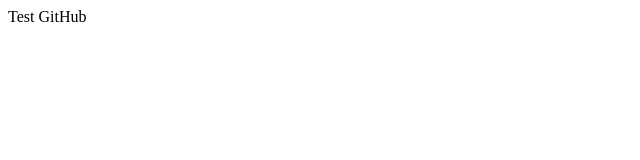
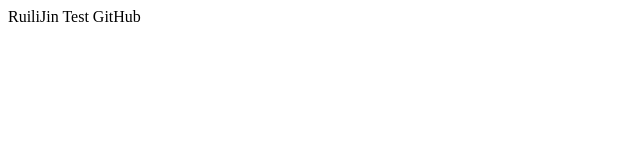
Before and after one commit to Kong-T/Practical-training, a plain HTML site: page web/index.html in a window 1280 px wide. Shown: the full height of the page, 0-640 px from the left. Drawn offline with Linux system fonts and the light colour scheme.

Commit message:
ruili test

```diff
--- a/web/index.html
+++ b/web/index.html
@@ -11,6 +11,6 @@
         <meta name="viewport" content="width=device-width, initial-scale=1.0">
     </head>
     <body>
-        <div>Test GitHub</div>
+        <div>RuiliJin Test GitHub</div>
     </body>
 </html>
```
Also changed, not shown: build.xml (line endings or trailing spaces), nbproject/build-impl.xml (line endings or trailing spaces), nbproject/project.xml (line endings or trailing spaces), 4 other files.
